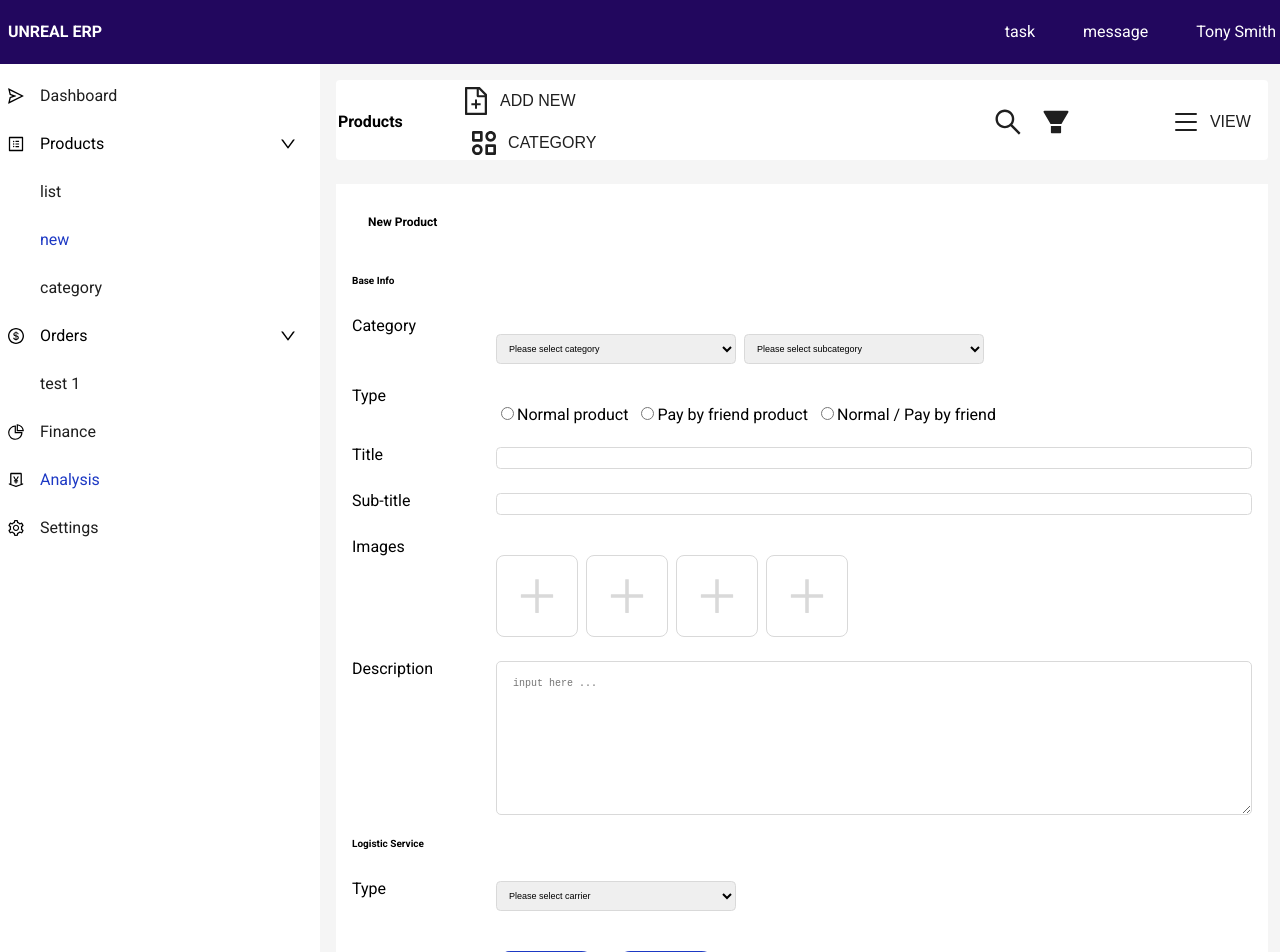
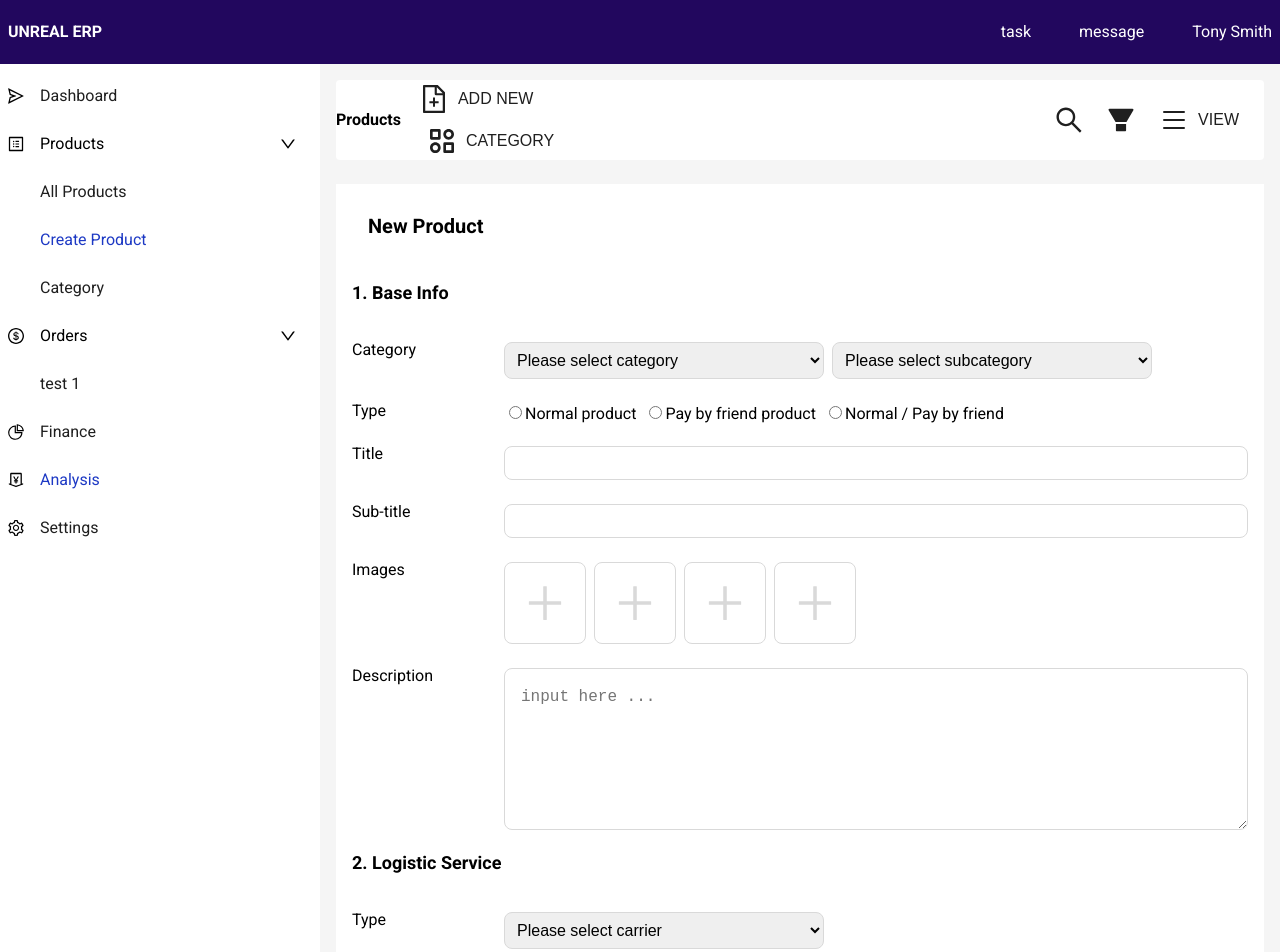
Before and after one commit to gougoulin/ll-react-ecommerce-ERP-frontend, a React (Create React App) app: page /#/products/new in a window 1280 px wide. Shown: the top 952 px of the page. Built offline with nearby package versions, Linux system fonts and the light colour scheme.

Commit message:
Improve styles in NewProduct page

```diff
--- a/src/components/button/ButtonBase.tsx
+++ b/src/components/button/ButtonBase.tsx
@@ -39,7 +39,7 @@ ButtonBase.defaultProps = {
   borderColor: "transparent",
   backgroundColor: `${colors.primary.base}`,
   textColor: `${colors.gray1}`,
-  fontSize: "1rem",
+  fontSize: "1.6rem",
   width: "auto",
   height: "auto",
   hoverBgColor: `${colors.primary.lighter}`,
--- a/src/config/nav.tsx
+++ b/src/config/nav.tsx
@@ -34,9 +34,9 @@ const siderNav = [
     text: "Products",
     to: "/products/",
     subText: [
-      { text: "list", to: "/products/" },
-      { text: "new", to: "/products/new" },
-      { text: "category", to: "/products/category" },
+      { text: "All Products", to: "/products/" },
+      { text: "Create Product", to: "/products/new" },
+      { text: "Category", to: "/products/category" },
     ],
     leftIcon: <ProfileOutlined />,
     showRightIcon: true
--- a/src/views/product/ProductHeader.tsx
+++ b/src/views/product/ProductHeader.tsx
@@ -13,21 +13,21 @@ import { createRef, useState } from "react";
 import { useNavigate } from "react-router-dom";
 
 const HeaderBox = styled.div`
-  display: grid;
   gap: ${space.sSpace};
   align-items: center;
   background-color: ${colors.gray1};
   height: 80px;
   border-radius: ${space.sxSpace};
-  grid-template-columns: repeat(24, 1fr);
+  display: flex;
+  justify-content: space-around;
 `;
 
 const HeaderTitleBox = styled.div`
-  grid-column: 1 / span 2;
+  /* grid-column: 1 / 2; */
   text-align: center;
 `;
 const HeaderControlBox = styled.div`
-  grid-column: 4 / 11;
+  /* grid-column: 2 / 3; */
   justify-content: "center";
 
   & button:last-child {
@@ -36,19 +36,24 @@ const HeaderControlBox = styled.div`
 `;
 
 const SearchInput = styled.input`
-  width: ${(props) => props.theme.width};
-  height: 30px;
-  /* border: 1px solid ${colors.gray5}; */
-  border: ${(props) => props.theme.border};
-  border-radius: 2px;
+  min-width: 20em;
+  border: 1px solid ${colors.gray5};
+  min-height: 2em;
+  font-size: 1.6rem;
+  line-height: 2em;
+  padding: ${space.sxSpace} ${space.space};
+  border-radius: ${space.borderRadius};
+  opacity: 0;
+  margin-right: ${space.sxSpace};
 
   &:focus {
+    opacity: 1;
     border: 1px solid ${colors.gray5};
   }
 `;
 
 const SearchInputLabel = styled.label`
-  grid-column: 12 / 18;
+  /* grid-column: 3 / 4; */
   margin-right: ${space.sxSpace};
   display: flex;
   justify-content: flex-end;
@@ -58,7 +63,7 @@ const SearchInputLabel = styled.label`
 const HeaderTitle = styled.h2``;
 
 const ToggleViewBox = styled.div`
-  grid-column: 22 / 25;
+  /* grid-column: 5 / 6; */
   display: flex;
   align-items: center;
 
@@ -67,31 +72,27 @@ const ToggleViewBox = styled.div`
   }
 `;
 const FileterIconBox = styled.div`
-  grid-column: 19 / 20;
+  /* grid-column: 19 / 20; */
 `;
 
 const SearchIconBox = styled.div`
-  grid-column: 18 / 19;
+  /* grid-column: 18 / 19; */
 `;
 
 const ProductHeader = () => {
-  const [hideInput, setHideInput] = useState(true);
+  const [_, setHideInput] = useState(true);
   const navigate = useNavigate();
-
-  const inputWidth = hideInput ? "0" : "100%";
-  const border = hideInput ? "none" : `1px solid ${colors.gray5}`;
   let searchInputRef = createRef<HTMLInputElement>();
   const onBlur = () => {
     setHideInput(true);
   };
   const onClickSearch = () => {
     setHideInput(false);
-    let elem = searchInputRef.current as any as HTMLInputElement;
-    elem.focus();
+    searchInputRef.current && searchInputRef.current.focus();
   };
   const handleCreate = () => {
     navigate("/products/new");
-  }
+  };
 
   return (
     <>
@@ -116,15 +117,14 @@ const ProductHeader = () => {
             // }}
             ref={searchInputRef}
             name="products__header--search"
-            theme={{ width: inputWidth, border: border }}
             onBlur={onBlur}
           />
+          <SearchIconBox>
+            <IconBtn onClick={onClickSearch}>
+              <AiOutlineSearch size={32} />
+            </IconBtn>
+          </SearchIconBox>
         </SearchInputLabel>
-        <SearchIconBox>
-          <IconBtn onClick={onClickSearch}>
-            <AiOutlineSearch size={32} />
-          </IconBtn>
-        </SearchIconBox>
         <FileterIconBox>
           <IconBtn>
             <AiFillFilter size={32} />
--- a/src/views/product/ProductNew.tsx
+++ b/src/views/product/ProductNew.tsx
@@ -1,8 +1,4 @@
-import {
-  createRef,
-  SyntheticEvent,
-  useEffect, useState
-} from "react";
+import { createRef, SyntheticEvent, useEffect, useState } from "react";
 import { AiOutlinePlus } from "react-icons/ai";
 import styled from "styled-components";
 import { colors, space } from "../../assets/css/params";
@@ -15,45 +11,40 @@ const MainBox = styled.main`
 `;
 
 const NewProductForm = styled.form`
-  width: 900px;
+  max-width: 60em;
   margin: 0 auto;
   padding-bottom: ${space.lSpace};
 `;
 const MainTitle = styled.h2`
-  font-size: 1.2rem;
+  font-size: 2rem;
   margin: ${space.space};
   margin-bottom: ${space.lSpace};
 `;
 const FormSection = styled.section`
   display: grid;
-  grid-template-columns: 120px 1fr;
+  grid-template-columns: 8em 1fr;
   align-items: start;
   gap: ${space.mSpace};
 `;
 const SectionTitle = styled.h3`
-  font-size: 1rem;
-  margin-bottom: ${space.sSpace};
+  font-size: 1.8rem;
+  margin-bottom: ${space.space};
   grid-column: 1 / 3;
 `;
-
 const RowBox = styled.div`
   display: flex;
-  flex-flow: row nowrap;
-  margin-top: ${space.space};
+  flex-flow: row wrap;
+  /* margin-top: ${space.space}; */
+`;
 
-  & button:nth-child(n + 2) {
-    margin-left: 20px;
-  }
-`;
 const Select = styled.select`
-  height: auto;
-  width: 240px;
+  width: 20em;
+  font-size: 1.6rem;
   padding: ${space.sSpace};
   border-radius: ${space.borderRadius};
   margin-right: ${space.sSpace};
   border: 1px solid ${colors.gray5};
   border-radius: ${space.borderRadius};
-  font-size: 0.9rem;
 `;
 const SelectOption = styled.option``;
 
@@ -63,19 +54,22 @@ const Label = styled.label`
     accent-color: ${colors.primary.base};
   }
 `;
+
 const TitleInput = styled.input`
-  height: 2rem;
-  font-size: 0.9rem;
+  line-height: 2em;
+  font-size: 1.6rem;
   padding: 0 ${space.space};
   border: 1px solid ${colors.gray5};
   border-radius: ${space.borderRadius};
 `;
+
 const ProductDescriptionInput = styled.textarea`
-  height: 120px;
+  height: 8em;
   border: 1px solid ${colors.gray5};
   border-radius: ${space.borderRadius};
   padding: ${space.space};
-  font-size: 1rem;
+  font-size: 1.6rem;
+  line-height: 1.5em;
   margin-bottom: ${space.mSpace};
 `;
 const ImageBox = styled.div`
@@ -95,6 +89,11 @@ const mockCategory: Record<string, string[]> = {
   Infant: ["Mile", "Snakes"],
   Kid: ["Sports", ""]
 };
+
+const StyledButtonBase = styled(ButtonBase)`
+  margin-right: 1em;
+  margin-top: 2em;
+`;
 
 const UploadImage = () => {
   return (
@@ -157,7 +156,7 @@ const ProductNew = () => {
       <MainTitle>New Product</MainTitle>
       <NewProductForm>
         <FormSection>
-          <SectionTitle>Base Info</SectionTitle>
+          <SectionTitle>1. Base Info</SectionTitle>
           <span>Category</span>
           <RowBox>
             <Select ref={catRef} onChange={handleCatSelect} name="category">
@@ -203,7 +202,7 @@ const ProductNew = () => {
           <ProductDescriptionInput placeholder="input here ..." />
         </FormSection>
         <FormSection>
-          <SectionTitle>Logistic Service</SectionTitle>
+          <SectionTitle>2. Logistic Service</SectionTitle>
           <span>Type</span>
           <Select name="carrier">
             <SelectOption defaultValue={""}>Please select carrier</SelectOption>
@@ -211,12 +210,12 @@ const ProductNew = () => {
           </Select>
           <span></span>
           <RowBox>
-            <ButtonBase width="100px" type="reset">
+            <StyledButtonBase width="10em" type="reset">
               Save
-            </ButtonBase>
-            <ButtonBase width="100px" type="submit">
+            </StyledButtonBase>
+            <StyledButtonBase width="10em" type="submit">
               submit
-            </ButtonBase>
+            </StyledButtonBase>
           </RowBox>
         </FormSection>
       </NewProductForm>
```
